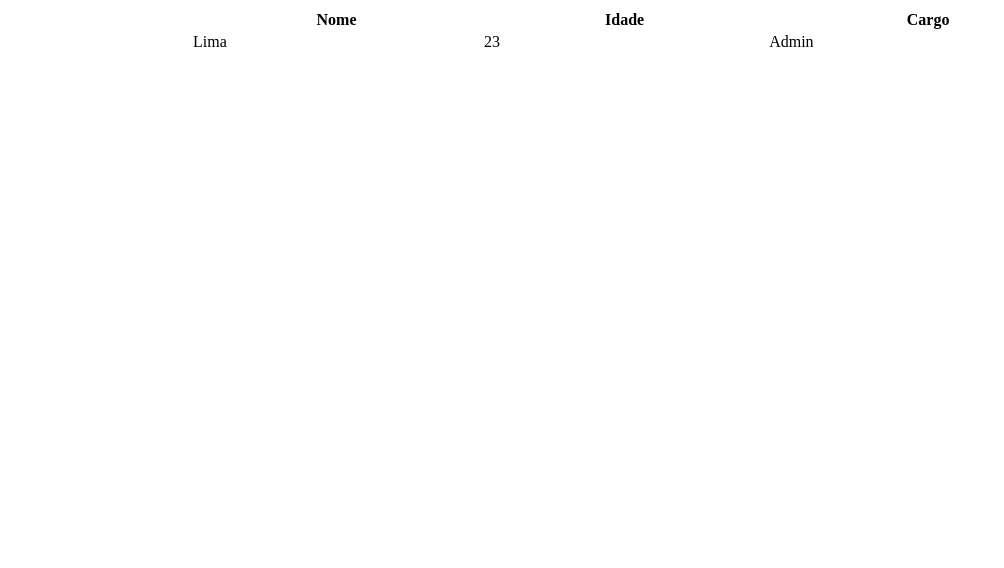
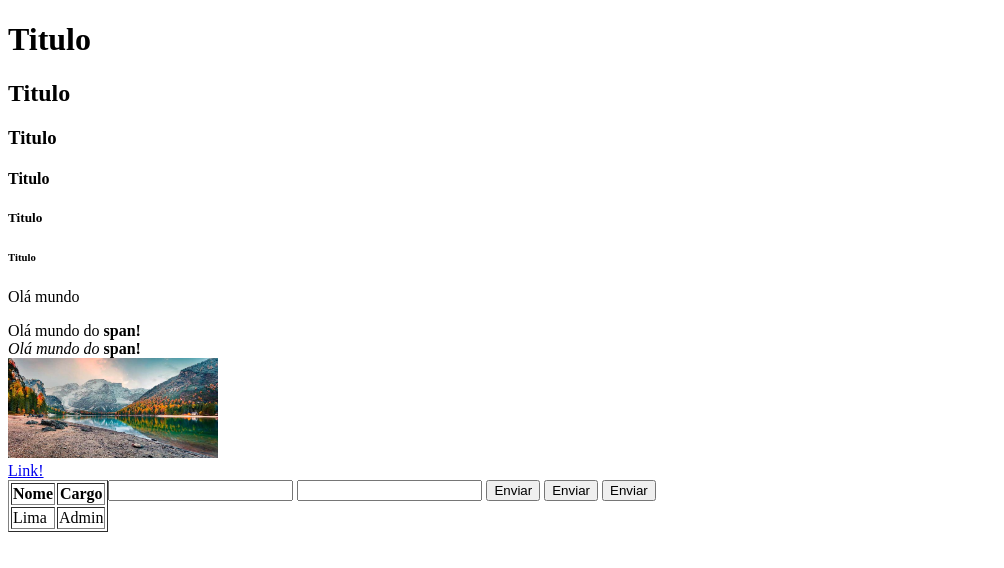
Before and after one commit to mlima3696/cursoweb, a plain HTML site: page aulas/index.html in a window 1280 px wide. Shown: the whole page, without its empty margins (0-1004 px from the left). Drawn offline with Linux system fonts and the light colour scheme.

Commit message:
Revisão HTML

```diff
--- a/aulas/index.html
+++ b/aulas/index.html
@@ -1,28 +1,52 @@
 <!DOCTYPE html>
 <html>
 <head>
-	<title>Aula</title>
+	<meta charset="utf-8">
+	<title>Revisão</title>
 </head>
 <body>
-<table align="center" width="900">
+<div>
+	<!--Tags de texto
+		blank para abrir o link do site em uma nova janela
+	-->
+	<h1>Titulo</h1>
+	<h2>Titulo</h2>
+	<h3>Titulo</h3>
+	<h4>Titulo</h4>
+	<h5>Titulo</h5>
+	<h6>Titulo</h6>
+	<p>Olá mundo</p>
+	<span>Olá mundo do <b>span!</b> </span>
+	<br/>
+	<span> <i>Olá mundo do</i>  <b>span!</b> </span>
+	<br/>
+	<img src="imagens/imagem.jpg" width="210" height="100">
+	<br/>
+
+	<a target="_blank" href="https://www.uol.com.br/">Link!</a>
+		<br/>
+
+	<table align="left" width="100"  border="1">
 		<thead>
 			<tr>
 				<th>Nome</th>
-		<th>Idade</th>
 				<th>Cargo</th>
 			</tr>
 		</thead>
 		<tbody>
 			<tr>
 				<td>Lima</td>
-		<td>23</td>
 				<td>Admin</td>
 			</tr>
 		</tbody>
 	</table>
+	<form>
+		<input type="text">
+		<input type="password">
+		<input type="submit" value="Enviar">
+		<input type="button" value="Enviar">
+		<button>Enviar</button>
+	</form>
+</div>
 </body>
 </html>
-
-<!--
-tr - São as linhas e o  td são as colunas
-	--=>
```
Lines whose indentation alone changed are shown as unchanged.
